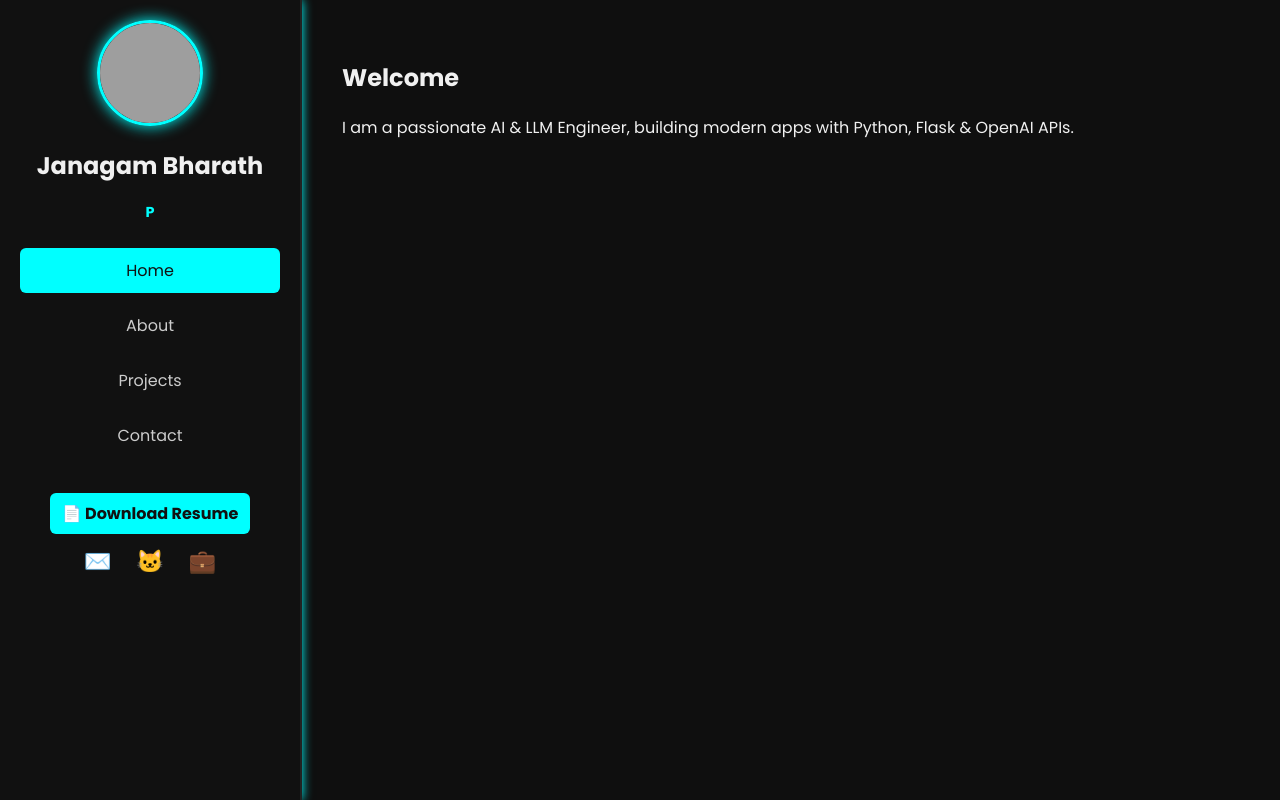
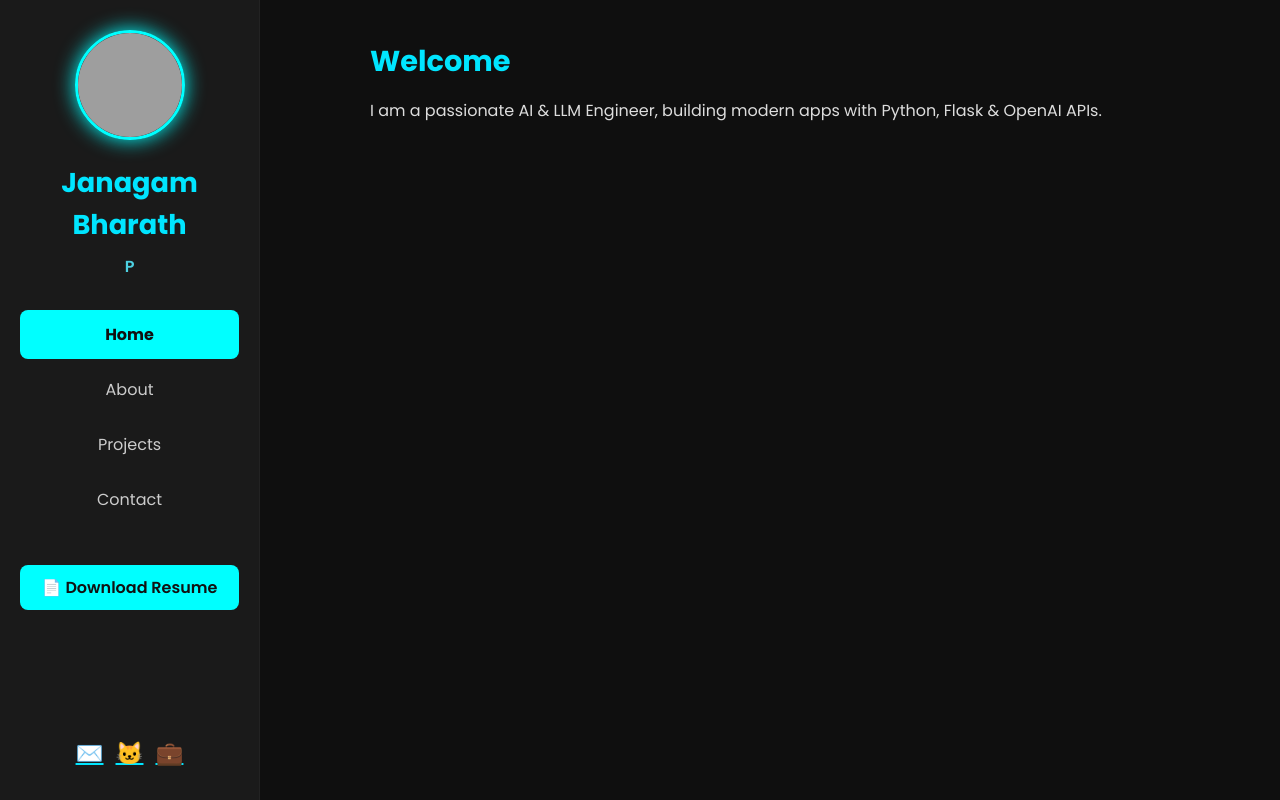
Before and after one commit to janagambharath/bharath-portfolio, a Flask app: page / in a window 1280 px wide. Run offline with Flask 2, Linux system fonts and the light colour scheme; grey boxes are pictures that could not be loaded.

Commit message:
Update style.css

```diff
--- a/static/style.css
+++ b/static/style.css
@@ -1,108 +1,152 @@
+* {
+  margin: 0;
+  padding: 0;
+  box-sizing: border-box;
+}
+
 body {
-  margin: 0;
   font-family: 'Poppins', sans-serif;
   background: #0f0f0f;
   color: #f0f0f0;
   display: flex;
-  flex-direction: row;
   height: 100vh;
   overflow: hidden;
 }
 
 .sidebar {
   width: 260px;
-  background: #111;
-  padding: 20px;
+  background: #1a1a1a;
+  padding: 30px 20px;
   display: flex;
   flex-direction: column;
   align-items: center;
-  border-right: 2px solid #222;
-  box-shadow: 0 0 10px #0ff;
+  border-right: 1px solid #222;
+  flex-shrink: 0;
 }
 
 .profile-pic img {
-  width: 100px;
-  height: 100px;
+  width: 110px;
+  height: 110px;
   border-radius: 50%;
   border: 3px solid #0ff;
-  box-shadow: 0 0 15px #0ff;
+  box-shadow: 0 0 20px #0ff;
+  object-fit: cover;
 }
 
 .name {
-  font-size: 1.5rem;
-  margin: 15px 0 5px 0;
+  font-size: 1.7rem;
+  margin-top: 15px;
+  text-align: center;
+  color: #00e5ff;
+}
+
+.tagline {
+  color: #4dd0e1;
+  font-weight: 600;
+  font-size: 1rem;
+  margin: 8px 0 25px;
   text-align: center;
 }
 
-.tagline {
-  color: #0ff;
-  font-weight: bold;
-  font-size: 0.9rem;
-  text-align: center;
-  margin-bottom: 20px;
-}
-
 .nav-menu {
-  display: flex;
-  flex-direction: column;
   width: 100%;
   margin-bottom: 20px;
 }
 
 .nav-link {
+  display: block;
+  width: 100%;
   text-decoration: none;
   color: #ccc;
-  padding: 10px;
-  margin: 5px 0;
-  border-radius: 6px;
+  padding: 12px;
+  margin: 6px 0;
+  border-radius: 8px;
   text-align: center;
-  transition: 0.3s;
+  transition: background 0.3s, color 0.3s;
 }
 
-.nav-link:hover,
-.nav-link.active {
+.nav-link.active,
+.nav-link:hover {
   background: #0ff;
   color: #111;
+  font-weight: bold;
 }
 
 .resume-btn {
-  display: inline-block;
-  margin: 10px 0;
+  width: 100%;
+  text-align: center;
   background: #0ff;
   color: #111;
-  padding: 8px 12px;
-  border-radius: 6px;
+  padding: 10px;
+  border-radius: 8px;
+  margin: 15px 0;
   text-decoration: none;
-  font-weight: bold;
+  font-weight: 600;
+  transition: filter 0.3s;
+}
+
+.resume-btn:hover {
+  filter: brightness(110%);
+}
+
+.social-icons {
+  display: flex;
+  gap: 12px;
+  margin-top: auto;
 }
 
 .social-icons a {
-  margin: 10px;
+  color: #00e5ff;
   font-size: 1.4rem;
-  text-decoration: none;
-  color: #0ff;
+  transition: color 0.3s;
+}
+
+.social-icons a:hover {
+  color: #fff;
 }
 
 .content {
   flex-grow: 1;
   padding: 40px;
   overflow-y: auto;
+  height: 100vh;
+  scroll-behavior: smooth;
 }
 
 .page-section {
   display: none;
-  animation: fadeIn 0.5s ease-in-out;
+  max-width: 800px;
+  margin: auto;
+  padding-bottom: 30px;
 }
 
 .page-section.active {
   display: block;
+  animation: fadeIn 0.5s ease-in-out;
+}
+
+.page-section h2 {
+  margin-bottom: 15px;
+  font-size: 1.8rem;
+  color: #00e5ff;
+}
+
+.page-section p,
+.page-section ul {
+  font-size: 1rem;
+  color: #ddd;
+}
+
+.page-section ul li {
+  margin-bottom: 8px;
 }
 
 @keyframes fadeIn {
-  from { opacity: 0; transform: translateY(15px); }
+  from { opacity: 0; transform: translateY(12px); }
   to { opacity: 1; transform: translateY(0); }
 }
 
+/* Mobile Responsive */
 @media (max-width: 768px) {
   body {
     flex-direction: column;
```
Also changed, not shown: other parts of static/style.css (+28 -5 lines).
